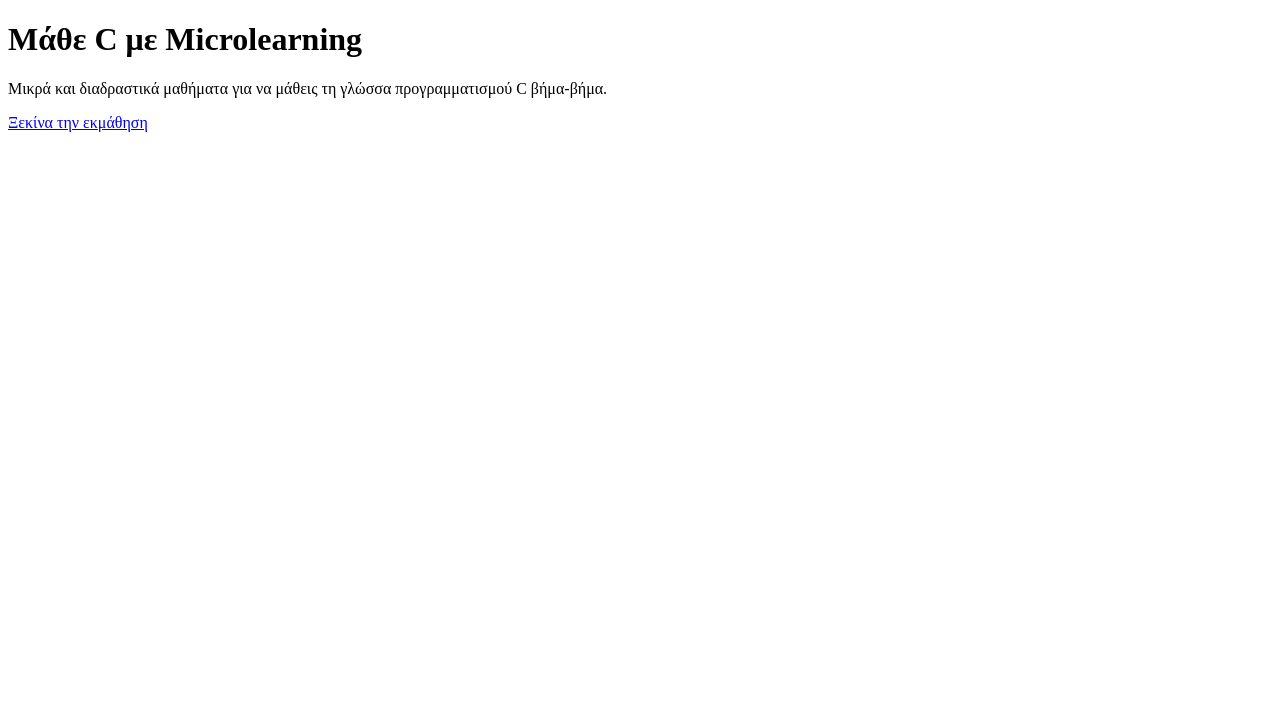
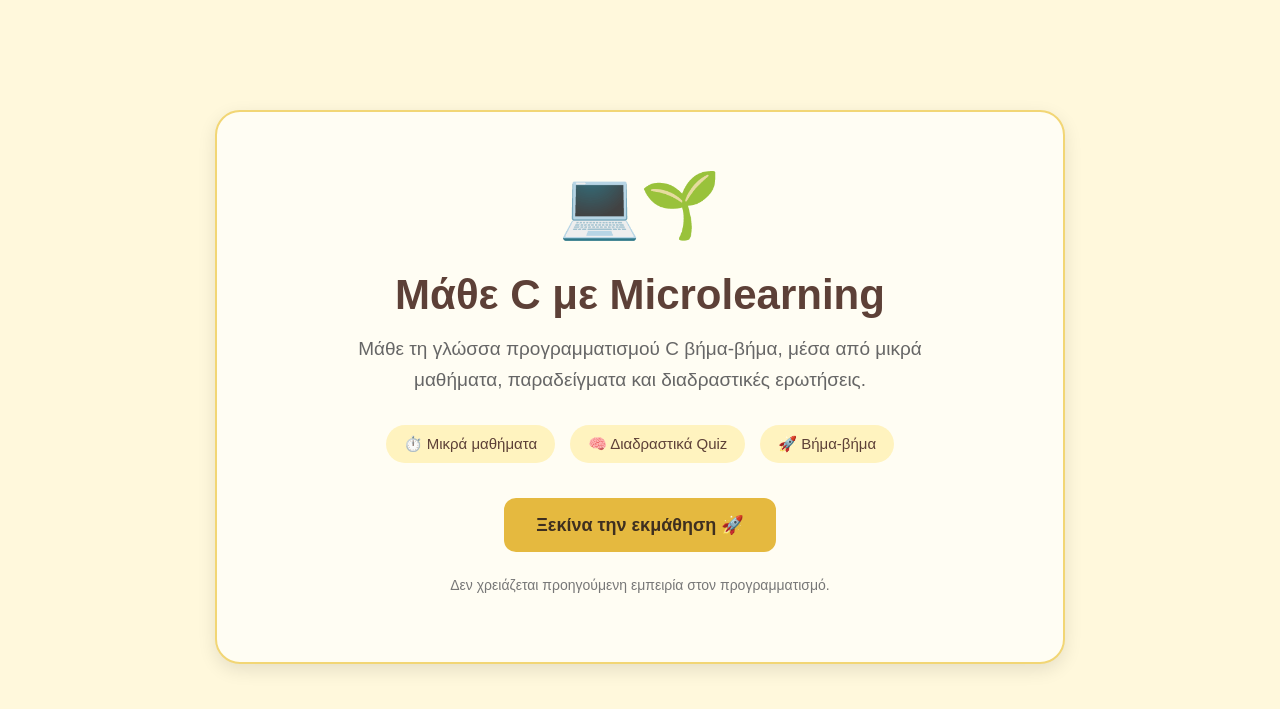
Before and after one commit to glykeriagka99-oss/c-learning-app, a Flask app: page / in a window 1280 px wide. Shown: the top 709 px of the page. Run offline with Flask 3, Linux system fonts and the light colour scheme.

Commit message:
Add files via upload

```diff
--- a/templates/index.html
+++ b/templates/index.html
@@ -3,19 +3,149 @@
 
 <head>
     <meta charset="UTF-8">
-    <title>Μάθε C</title>
+    <title>Μάθε C με Microlearning</title>
+
+    <style>
+
+        /* Βασική εμφάνιση της σελίδας */
+        body {
+            font-family: Arial, sans-serif;
+            background-color: #FFF8DC;
+            margin: 0;
+            color: #333;
+        }
+
+        /* Κεντρικό περιεχόμενο */
+        .container {
+            max-width: 850px;
+            margin: 70px auto;
+            padding: 40px;
+            text-align: center;
+        }
+
+        /* Κεντρική κάρτα */
+        .hero {
+            background-color: #FFFDF3;
+            border: 2px solid #F2D675;
+            border-radius: 25px;
+            padding: 55px 40px;
+            box-shadow: 0 6px 18px rgba(0,0,0,0.10);
+        }
+
+        /* Εικονίδια αρχικής σελίδας */
+        .icon {
+            font-size: 65px;
+            margin-bottom: 10px;
+        }
+
+        h1 {
+            color: #5D4037;
+            font-size: 42px;
+            margin-bottom: 15px;
+        }
+
+        .subtitle {
+            font-size: 19px;
+            line-height: 1.6;
+            color: #666;
+            max-width: 650px;
+            margin: 0 auto 30px;
+        }
+
+        /* Μικρές πληροφορίες για την εφαρμογή */
+        .features {
+            display: flex;
+            justify-content: center;
+            gap: 15px;
+            flex-wrap: wrap;
+            margin-bottom: 35px;
+        }
+
+        .feature {
+            background-color: #FFF3BF;
+            padding: 10px 18px;
+            border-radius: 20px;
+            font-size: 15px;
+            color: #5D4037;
+        }
+
+        /* Κουμπί έναρξης */
+        .start-button {
+            display: inline-block;
+            background-color: #E5B93F;
+            color: #3E2F20;
+            text-decoration: none;
+            padding: 16px 32px;
+            border-radius: 12px;
+            font-size: 18px;
+            font-weight: bold;
+            transition: 0.2s;
+        }
+
+        /* Αλλαγή εμφάνισης όταν περνάει το ποντίκι */
+        .start-button:hover {
+            background-color: #D4A72C;
+            transform: translateY(-2px);
+        }
+
+        .message {
+            margin-top: 25px;
+            color: #777;
+            font-size: 14px;
+        }
+
+    </style>
 </head>
+
 
 <body>
 
-    <h1>Μάθε C με Microlearning </h1>
+<!-- Κεντρική περιοχή της αρχικής σελίδας -->
+<div class="container">
 
-    <p>
-        Μικρά και διαδραστικά μαθήματα για να μάθεις
-        τη γλώσσα προγραμματισμού C βήμα-βήμα.
-    </p>
+    <div class="hero">
 
-    <a href="/skills">Ξεκίνα την εκμάθηση</a>
+        <div class="icon">💻🌱</div>
+
+        <h1>Μάθε C με Microlearning</h1>
+
+        <p class="subtitle">
+            Μάθε τη γλώσσα προγραμματισμού C βήμα-βήμα,
+            μέσα από μικρά μαθήματα, παραδείγματα και
+            διαδραστικές ερωτήσεις.
+        </p>
+
+
+        <!-- Βασικά χαρακτηριστικά της εφαρμογής -->
+        <div class="features">
+
+            <div class="feature">
+                ⏱️ Μικρά μαθήματα
+            </div>
+
+            <div class="feature">
+                🧠 Διαδραστικά Quiz
+            </div>
+
+            <div class="feature">
+                🚀 Βήμα-βήμα
+            </div>
+
+        </div>
+
+
+        <!-- Μετάβαση στο Skill Tree -->
+        <a class="start-button" href="/skills">
+            Ξεκίνα την εκμάθηση 🚀
+        </a>
+
+        <p class="message">
+            Δεν χρειάζεται προηγούμενη εμπειρία στον προγραμματισμό.
+        </p>
+
+    </div>
+
+</div>
 
 </body>
 
--- a/templates/skill_tree.html
+++ b/templates/skill_tree.html
@@ -7,6 +7,7 @@
 
     <style>
 
+        /* Βασική εμφάνιση της σελίδας */
         body {
             font-family: Arial, sans-serif;
             background-color: #FFF8DC;
@@ -15,6 +16,7 @@
             color: #333;
         }
 
+        /* Κεντρικό πλαίσιο περιεχομένου */
         .container {
             max-width: 800px;
             margin: 40px auto;
@@ -33,6 +35,7 @@
             margin-bottom: 40px;
         }
 
+        /* Εμφάνιση κάθε επιπέδου */
         .level {
             background-color: #FFFDF3;
             border: 2px solid #F2D675;
@@ -51,10 +54,12 @@
             margin-bottom: 5px;
         }
 
+        /* Διαθέσιμα επίπεδα */
         .available {
             border-left: 7px solid #E5B93F;
         }
 
+        /* Κλειδωμένα επίπεδα */
         .locked {
             opacity: 0.65;
         }
@@ -79,6 +84,7 @@
 
 <body>
 
+<!-- Κεντρικό Skill Tree -->
 <div class="container">
 
     <h1>🌱 Το μονοπάτι εκμάθησής σου</h1>
```
Also changed, not shown: app.py (+7 -4 lines), templates/lesson1.html (+18 -2 lines), templates/lesson2.html (+19 -0 lines).
